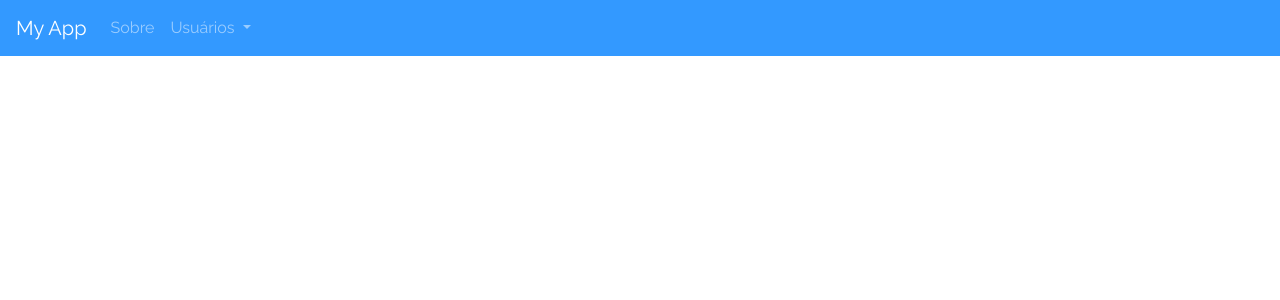
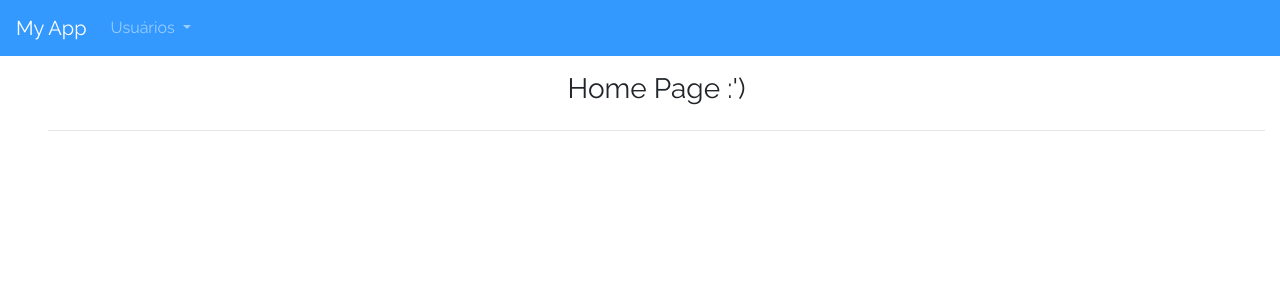
Before and after one commit to lorenzofk/app-vue, a Vue app: page / in a window 1280 px wide. Shown: the top 300 px of the page. Built offline with nearby package versions, Linux system fonts and the light colour scheme; the HTML template or start-up script is replaced by a standard one.

Commit message:
Separating and specifying some components of this app

```diff
--- a/src/App.vue
+++ b/src/App.vue
@@ -32,21 +32,16 @@ export default {
       links: [
         {
           id: 1,
-          path: "/about",
-          text: "Sobre"
-        },
-        {
-          id: 2,
           path: "#",
           text: "Usuários",
           children: [
             {
-              id: 2.1,
+              id: 1.1,
               path: "/users",
               text: "Listagem"
             },
             {
-              id: 2.2,
+              id: 1.2,
               path: "/users/create",
               text: "Cadastrar"
             }
--- a/src/components/Navigation.vue
+++ b/src/components/Navigation.vue
@@ -1,6 +1,6 @@
 <template>
   <nav class="navbar navbar-dark navbar-expand-lg bg-primary">
-    <a class="navbar-brand" href="#">{{ brand }}</a>
+    <router-link :to="'/'" class="navbar-brand"> {{ brand }} </router-link>
     <button class="navbar-toggler" type="button" data-toggle="collapse" data-target="#navbarNavDropdown" aria-controls="navbarNavDropdown" aria-expanded="false" aria-label="Toggle navigation">
       <span class="navbar-toggler-icon"></span>
     </button>
--- a/src/components/forms/UsersForm.vue
+++ b/src/components/UsersForm.vue
@@ -7,7 +7,6 @@
         <div class="row justify-content-center align-items-center h-100">
             <div class="col col-sm-12 col-md-12 col-lg-8 col-xl-8">
                 <form>
-
                     <input-string
                         :label="labels.name"
                         :minLength="3"
@@ -23,7 +22,6 @@
 
                     <button type="button" class="btn btn-space btn-secondary">Clear</button>
                     <button type="button" class="btn btn-space btn-primary">Create</button>
-
                 </form>
             </div>
         </div>
--- /dev/null
+++ b/src/components/UsersList.vue
@@ -0,0 +1,8 @@
+<template>
+    <div>
+        <div class="row justify-content-center align-items-center">
+            <h3>Users list</h3>
+        </div>
+        <hr/>
+    </div>
+</template>
--- a/src/router.js
+++ b/src/router.js
@@ -1,7 +1,8 @@
 import Vue from "vue";
 import Router from "vue-router";
-import About from "./views/About.vue";
-import UsersForm from "./components/forms/UsersForm.vue";
+import Home from "./views/Home.vue";
+import UsersList from "./components/UsersList.vue";
+import UsersForm from "./components/UsersForm.vue";
 
 Vue.use(Router);
 
@@ -10,15 +11,20 @@ export default new Router({
   base: process.env.BASE_URL,
   routes: [
     {
-      path: "/about",
-      name: "about",
-      component: About
+      path: "/",
+      name: "home",
+      component: Home
+    },
+    {
+      path: "/users",
+      name: "users-list",
+      component: UsersList
     },
     {
       path: "/users/create",
       name: "users-create",
       component: UsersForm
-    }
+    },
   ],
   linkExactActiveClass: "active"
 });
--- a/src/views/About.vue
+++ /dev/null
@@ -1,5 +0,0 @@
-<template>
-  <div class="about">
-    <h3>This is an about page</h3>
-  </div>
-</template>
--- /dev/null
+++ b/src/views/Home.vue
@@ -0,0 +1,8 @@
+<template>
+    <div>
+        <div class="row justify-content-center align-items-center">
+            <h3>Home Page :')</h3>
+        </div>
+        <hr/>
+    </div>
+</template>
```
